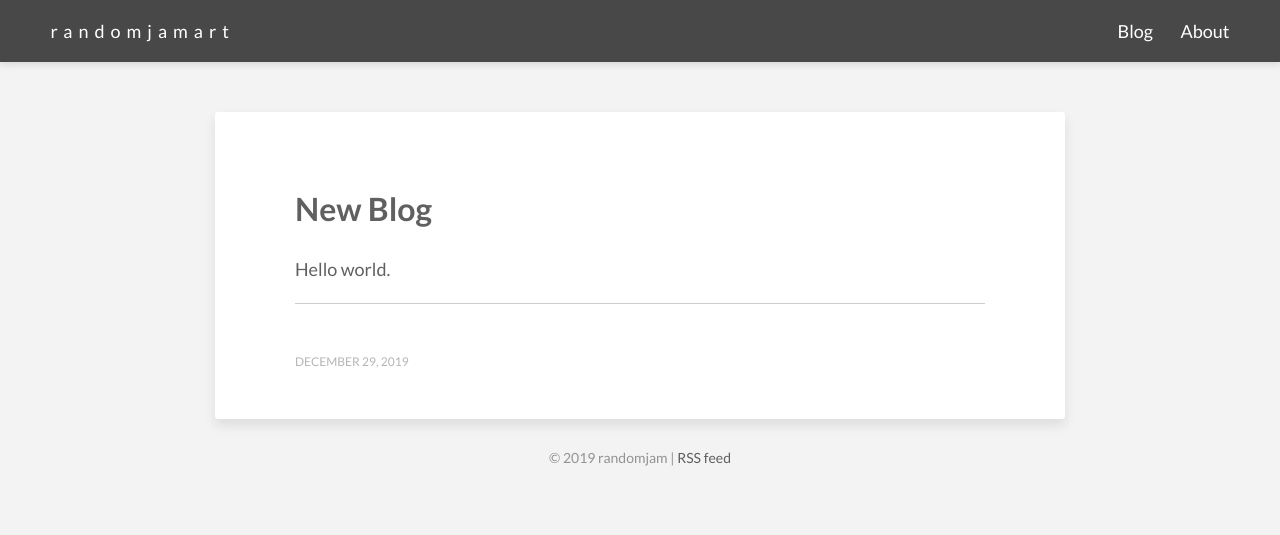
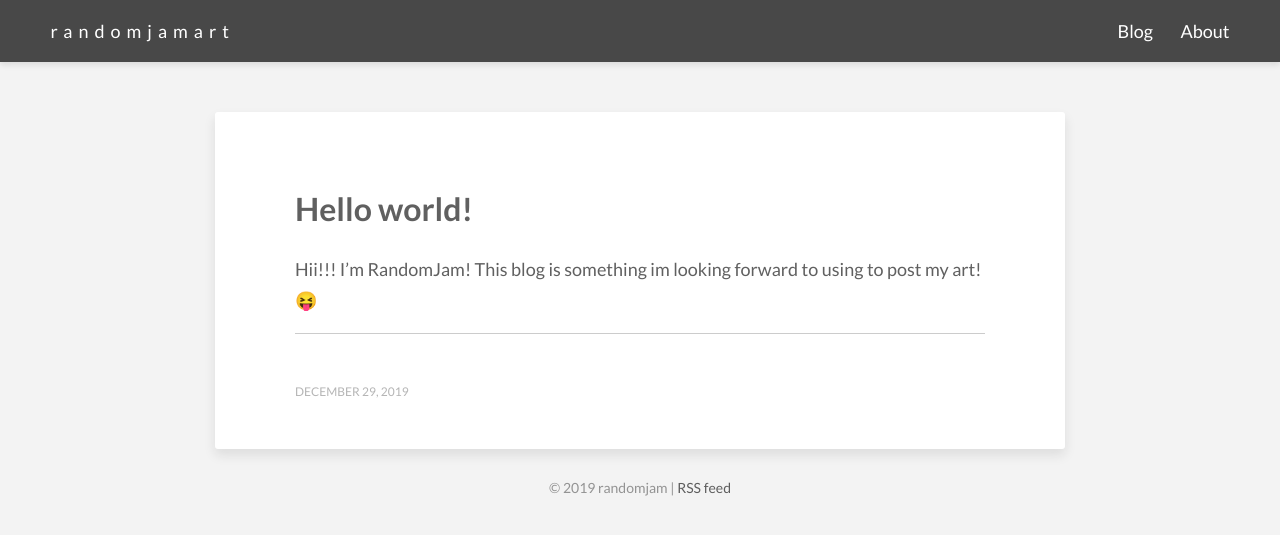
Before and after one commit to randomjamart/randomjamart.github.io, a Jekyll site: the page built from index.html, in a window 1280 px wide. Shown: the top 535 px of the page. Built offline with Jekyll 4.4.1, drawn with Linux system fonts in a browser that asks for light colours; the list of posts is cut into pages by our own code.

Commit message:
updated about page and first post

```diff
--- a/_posts/2019-12-29-new-blog.md
+++ b/_posts/2019-12-29-new-blog.md
@@ -1,7 +1,7 @@
 ---
 layout: post
 categories: posts
-title: New Blog
+title: Hello world!
 ---
 
-Hello world.
+Hii!!! I'm RandomJam! This blog is something im looking forward to using to post my art! 😝
```
